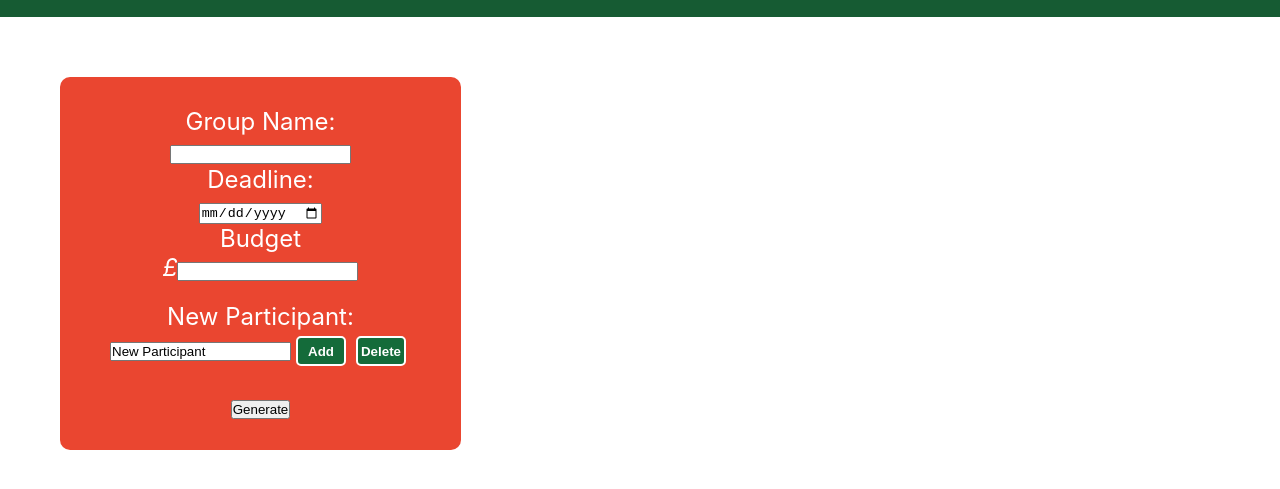
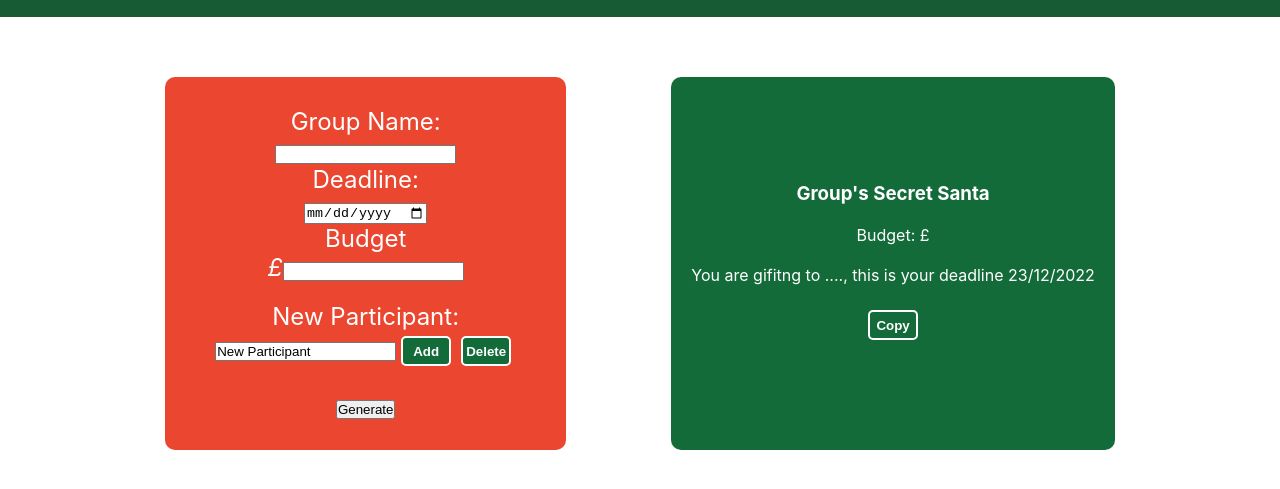
Before and after one commit to W1llB/Secret_Santa_Frontend, a React app in the folder secretsanta/: page / in a window 1280 px wide. Shown: the part 85-574 px from the top of the page. Built offline with nearby package versions, Linux system fonts and the light colour scheme.

Commit message:
Taylor commit before starting functionality implimentation and custom hooks

```diff
--- a/secretsanta/src/components/App/App.css
+++ b/secretsanta/src/components/App/App.css
@@ -7,7 +7,6 @@
   --third-colour: #165B33;
   --textcolour: #FFFFFF;
   --fouth-colour: #EA4630;
-
 }
 
 .App {
@@ -28,7 +27,7 @@
 .divsContainer {
   display: flex;
   flex-direction: row;
-  gap: 30px;
+  justify-content: space-evenly;
   margin: 30px;
   padding: 30px;
 
@@ -42,6 +41,7 @@
   font-size: 1.5em;
   border-radius: 10px;
   padding: 30px;
+  text-align: center;
 }
 
 /* Participant Form Section */
@@ -60,6 +60,19 @@
   cursor: pointer;
   border: solid 2px var(--textcolour);
   font-weight: bold;
+}
+
+/* Members Card Component */
+.cardComponent {
+  display: flex;
+  flex-direction: column;
+  background-color: var(--seccondary-colour);
+  align-items: center;
+  justify-content: center;
+  padding: 20px;
+  border-radius: 10px;
+  color: var(--textcolour);
+
 }
 
 .participantFormButtons:hover {
--- a/secretsanta/src/components/App/App.js
+++ b/secretsanta/src/components/App/App.js
@@ -1,15 +1,21 @@
 import '../App/App.css';
 import Header from '../Header/header.js';
 import GeneralForm from '../Input-Form/GeneralForm/generalForm';
+import Members from '../Members';
+
 
 function App() {
+
+
+
+
   return (
     <div className="App">
       <Header></Header>
 
       <div className='divsContainer'>
         <GeneralForm></GeneralForm>
-
+        <Members></Members>
       </div>
 
     </div>
--- a/secretsanta/src/components/Input-Form/GeneralForm/generalForm.js
+++ b/secretsanta/src/components/Input-Form/GeneralForm/generalForm.js
@@ -1,7 +1,17 @@
 import React from "react";
+import { useState } from "react";
 import ParticipantList from "../ParticipantList/participantList";
 
 function GeneralForm() {
+
+    // Groupname State
+    const [groupName, setGroupName] = useState(0);
+
+    // Deadline Date State
+    const [deadline, setDealine] = useState(0);
+
+    // Budget State
+    const [buget, setBudget] = useState(0);
 
     return (
         <form className="formContainer">
--- a/secretsanta/src/components/Members/index.js
+++ b/secretsanta/src/components/Members/index.js
@@ -1,9 +1,14 @@
-// import React from "react";
+import React from "react";
 
-// function Members() {
-//     return (
+function Members() {
+    return (
+        <div className="cardComponent">
+            <h3>Group's Secret Santa</h3><br />
+            <p>Budget: £</p><br />
+            <p>You are gifitng to ...., this is your deadline 23/12/2022</p><br />
+            <button className="participantFormButtons" onClick={() => {navigator.clipboard.writeText(this.state.textToCopy)}}>Copy</button>
+        </div>
+    )
+}
 
-//     )
-// }
-
-// export default Members;
+export default Members;
```
